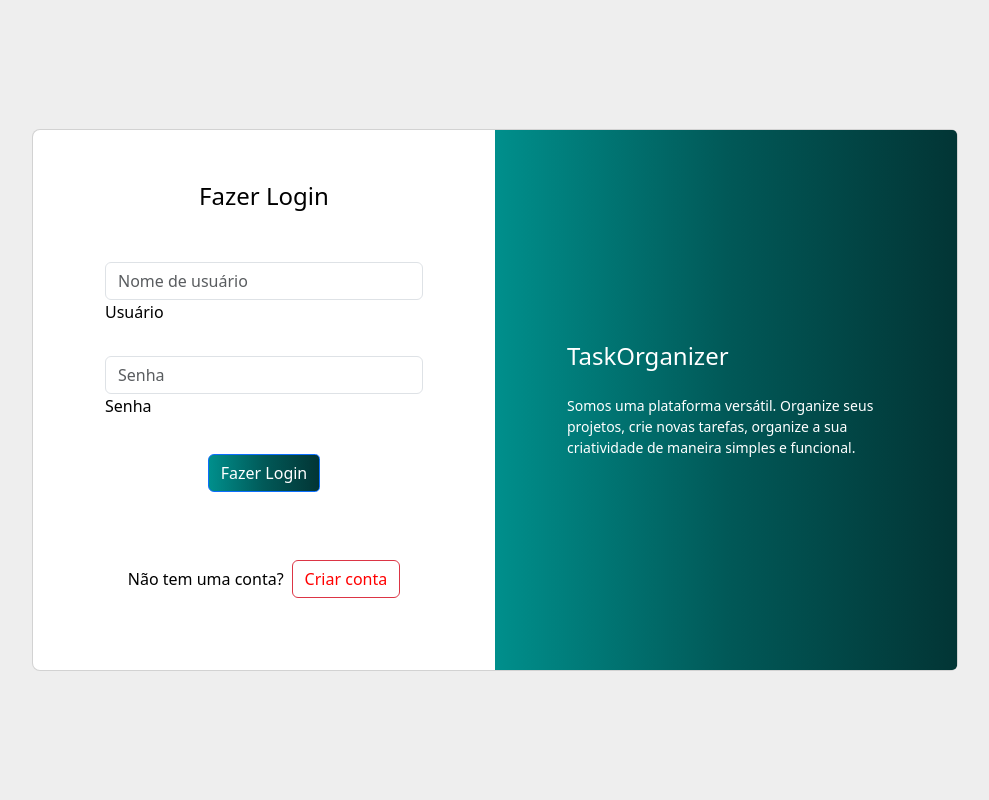
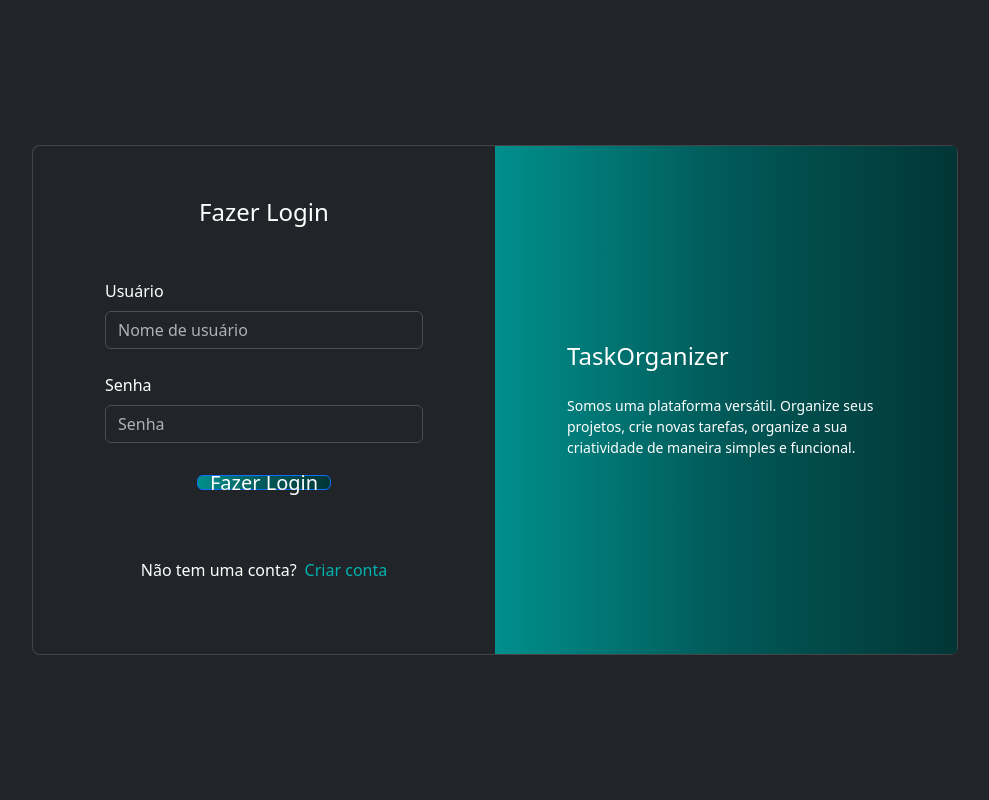
Before and after one commit to anazmaiaf/taskorganizer, a PHP site: page /loginform.php in a window 1280 px wide. Shown: the whole page, without its empty margins (145-1134 px from the left). Run offline with PHP 8.4, Linux system fonts and the light colour scheme; the visitor is signed in with stand-in values (Sample User, id 1); some libraries are stand-ins or nearby versions.

Commit message:
dark login

```diff
--- a/cadastro/cadastroform.php
+++ b/cadastro/cadastroform.php
@@ -7,8 +7,8 @@
     <link href="https://cdn.jsdelivr.net/npm/bootstrap@5.3.3/dist/css/bootstrap.min.css" rel="stylesheet" integrity="sha384-QWTKZyjpPEjISv5WaRU9OFeRpok6YctnYmDr5pNlyT2bRjXh0JMhjY6hW+ALEwIH" crossorigin="anonymous">
     <link rel="stylesheet" href="../css/style.css">
 </head>
-<body>
-<section class="h-100 gradient-form" style="background-color: #eee;">
+<body data-bs-theme="dark">
+<section class="h-100 gradient-form">
   <div class="container py-5 h-100">
     <div class="row d-flex justify-content-center align-items-center h-100">
       <div class="col-xl-10">
@@ -46,7 +46,7 @@
 
                   <div class="d-flex align-items-center justify-content-center pb-4">
                     <p class="mb-0 me-2">Já tem uma conta?</p>
-                    <button type="button" data-mdb-button-init data-mdb-ripple-init class="btn btn-outline-danger"><a id="button-style" href="../login/loginform.php">Fazer Login</a></button>
+                    <button type="button" data-mdb-button-init data-mdb-ripple-init class="btn btn-danger"><a class="text-decoration-none text-white" href="../login/loginform.php">Fazer Login</a></button>
                   </div>
                 </form>
 
--- a/crud/cadastrar_projeto.php
+++ b/crud/cadastrar_projeto.php
@@ -53,9 +53,9 @@
                     </div>
                 </form>
                 <div class="d-flex justify-content-center">
-                    <form action="../tarefa.php">
-                        <input type="submit" value="Cadastrar" class="btn btn-success">
-                        <input type="submit" value="Cancelar" class="btn btn-danger">
+                    <form action="../projeto.php">
+                    <button class="btn btn-danger"><a href="../dashboard/projeto.php" class="text-decoration-none text-white">Cancelar</a></button>
+                    <button class="btn btn-success"><a href="../dashboard/projeto.php" class="text-decoration-none text-white">Cadastrar</a></button>
                     </form>
                 </div>
             </div>
--- a/crud/cadastrar_tarefa.php
+++ b/crud/cadastrar_tarefa.php
@@ -68,7 +68,8 @@
                 </form>
                 <div class="d-flex justify-content-center">
                     <form action="../tarefa.php">
-                        <input type="submit" value="Cadastrar" class="btn btn-success">
+                        <button class="btn btn-danger"><a href="../dashboard/projeto.php" class="text-decoration-none text-white">Cancelar</a></button>
+                        <button class="btn btn-success"><a href="../dashboard/projeto.php" class="text-decoration-none text-white">Cadastrar</a></button>
                     </form>
                 </div>
             </div>
--- a/css/style.css
+++ b/css/style.css
@@ -35,7 +35,3 @@
     #button-style:hover{
       color: white;
     }
-
-.bg-css{
-  background-color: #023535;
-}
--- a/login/login.php
+++ b/login/login.php
@@ -17,7 +17,7 @@
         $_SESSION['id'] = $dado['iduser'];
         $_SESSION['username'] = $dado['username'];
 
-        header('Location: ../../dashboard/index.php');
+        header('Location: dashboard/index.php');
     } else {
         header('Location: ../loginform.php');
     }
--- a/login/loginform.php
+++ b/login/loginform.php
@@ -1,14 +1,24 @@
+<?php
+  session_start();
+  require '../database/db_config.php';
+  if(!isset($_SESSION['id'])){
+      header('Location: ../login/loginform.php');
+  }
+?>
 <!DOCTYPE html>
-<html lang="pt-br">
+<html lang="pt-br" class="h-100" data-bs-theme="dark" >
 <head>
     <meta charset="UTF-8">
     <meta name="viewport" content="width=device-width, initial-scale=1.0">
-    <title>Login</title>
-    <link href="https://cdn.jsdelivr.net/npm/bootstrap@5.3.3/dist/css/bootstrap.min.css" rel="stylesheet" integrity="sha384-QWTKZyjpPEjISv5WaRU9OFeRpok6YctnYmDr5pNlyT2bRjXh0JMhjY6hW+ALEwIH" crossorigin="anonymous">
-    <link rel="stylesheet" href="../css/style.css">
+    <title>Task Organizer</title>
+    <link rel="stylesheet" href="./css/style.css">
+    <link rel="stylesheet" href="https://cdn.jsdelivr.net/npm/bootstrap@5.3.3/dist/css/bootstrap.min.css">
+    <link rel="stylesheet" href="https://cdnjs.cloudflare.com/ajax/libs/font-awesome/6.5.2/css/all.min.css"
+        integrity="sha512-SnH5WK+bZxgPHs44uWIX+LLJAJ9/2PkPKZ5QiAj6Ta86w+fsb2TkcmfRyVX3pBnMFcV7oQPJkl9QevSCWr3W6A=="
+        crossorigin="anonymous" referrerpolicy="no-referrer" />
 </head>
-<body>
-<section class="h-100 gradient-form" style="background-color: #eee;">
+<body class="h-100 bg-body-tetiary">
+<section class="h-100 gradient-form">
   <div class="container py-5 h-100">
     <div class="row d-flex justify-content-center align-items-center h-100">
       <div class="col-xl-10">
@@ -17,21 +27,21 @@
             <div class="col-lg-6">
               <div class="card-body p-md-5 mx-md-4">
 
-                <div class="text-center">
+                <div class="text-center text-white">
                   <h4 class="mt-1 mb-5 pb-1">Fazer Login</h4>
                 </div>
 
-                <form method="POST" action="login/login.php" data-parsley-validate>
+                <form method="POST" action="../../login/login.php" data-parsley-validate>
 
                   <div data-mdb-input-init class="form-outline mb-4">
+                    <label class="form-label text-white" for="user">Usuário</label>
                     <input name="user" class="form-control"
                       placeholder="Nome de usuário" required/>
-                    <label class="form-label" for="user">Usuário</label>
                   </div>
 
                   <div data-mdb-input-init class="form-outline mb-4">
+                    <label class="form-label text-white" for="password">Senha</label>
                     <input type="password" name="password" class="form-control" placeholder="Senha" required/>
-                    <label class="form-label" for="password">Senha</label>
                   </div>
 
                   <div class="text-center pt-1 mb-5 pb-1">
@@ -40,8 +50,8 @@
                   </div>
 
                   <div class="d-flex align-items-center justify-content-center pb-4">
-                    <p class="mb-0 me-2">Não tem uma conta?</p>
-                    <button type="button" data-mdb-button-init data-mdb-ripple-init class="btn btn-outline-danger"><a id="button-style" href="../cadastro/cadastroform.php">Criar conta</a></button>
+                    <p class="mb-0 me-2 text-white">Não tem uma conta?</p>
+                    <a class="text-decoration-none" style="color: #00b3b0;" href="../cadastro/cadastroform.php">Criar conta</a>
                   </div>
                 </form>
 
--- a/login/logout.php
+++ b/login/logout.php
@@ -3,4 +3,4 @@
 session_unset();
 session_destroy();
 
-header("Location: ../../login/loginform.php");
+header("Location: ../login/loginform.php");
--- a/templates/navbar.php
+++ b/templates/navbar.php
@@ -16,7 +16,7 @@
                         <span class="d-none d-sm-inline mx-1"><?php echo $_SESSION['username']?></span>
                     </a>
                     <ul class="dropdown-menu text-small" aria-labelledby="dropdownUser1">
-                        <li><a class="dropdown-item" href="login/logout.php">Sair da conta</a></li>
+                        <li><a class="dropdown-item" href="../login/logout.php">Sair da conta</a></li>
                     </ul>
                 </div>
             </div>
```
